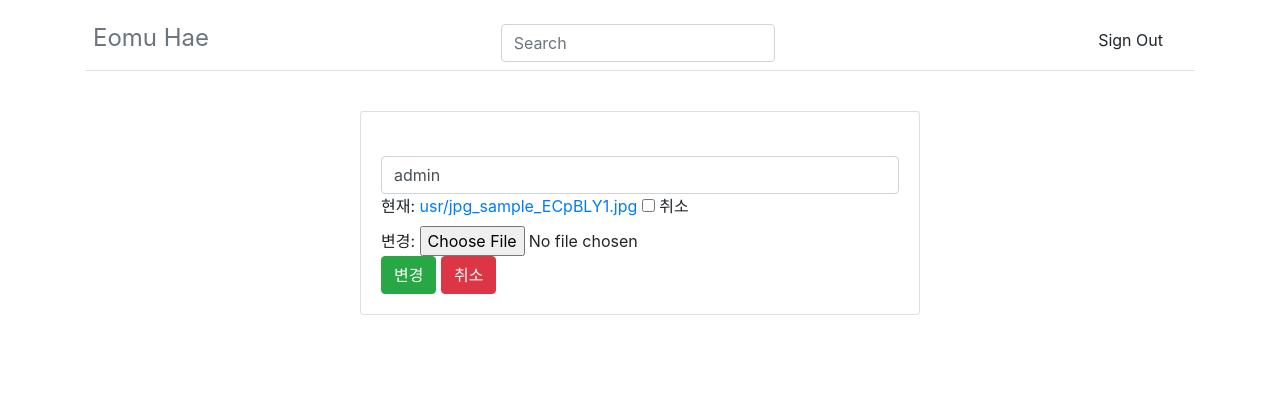
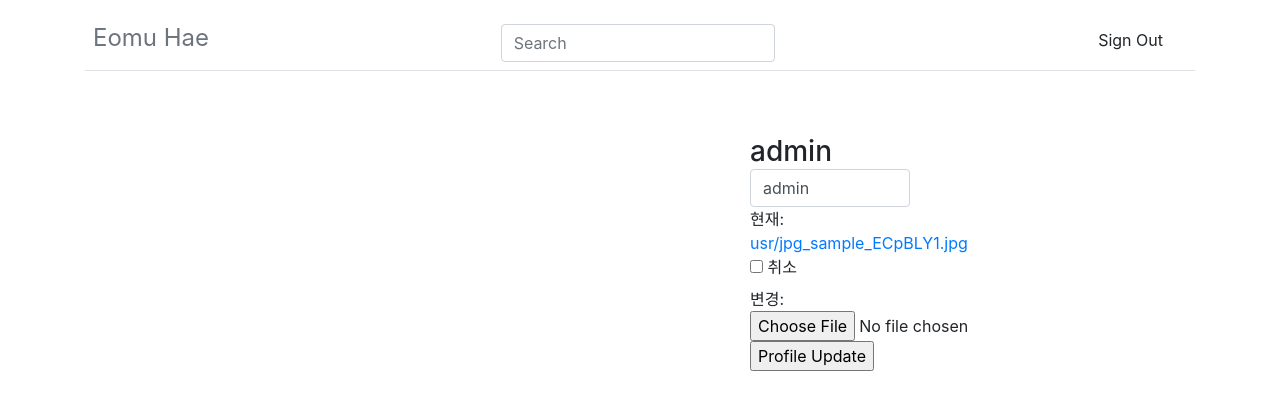
Before and after one commit to integerJI/int_test, a Django app: page /intworlduser/profile_update in a window 1280 px wide. Shown: the top 410 px of the page. Run offline with Django 3.2, Linux system fonts and the light colour scheme; a user stored in the database is signed in; data comes from the database, SQL or seed files in the repository; both versions use the stored data as it was after the commit; some libraries are stand-ins or nearby versions.

Commit message:
프로필수정 조금 다듬음

```diff
--- a/intworlduser/templates/profile_update.html
+++ b/intworlduser/templates/profile_update.html
@@ -1,6 +1,32 @@
 {% extends 'base.html' %}
 {% block content %}
-<div class="container">
+<div class="cantrion">
+  <form method="POST" enctype="multipart/form-data" action="">
+
+  <div class="row justify-content-center">
+    <div class="col-md-4 order-md-1">
+      <!-- <img class="img-fluid rounded-circle" width="250" height="250"
+        src="{% if profile_pic %} {{profile_pic}} {% else %} /static/default.jpg {% endif %}"
+        preserveAspectRatio="xMidYMid slice" focusable="false" role="img" aria-label="Placeholder: Thumbnail"> -->
+    </div>
+
+      <div class="col-md-2 order-md-2 mb-4">
+        <br>
+        <h3 class="mb-0">{{user.username}}</h3>
+        {{ profile_form.intro }}
+        {{profile_form.profile_image}}
+        <br>
+        <input type="submit" value="Profile Update">
+
+      </div>
+
+  </div>
+</form>
+
+</div>
+{% endblock %}
+
+<!-- <div class="container">
         <div class="d-flex justify-content-center">
           <div class="card" style="width: 35rem;">
             <div class="card-body">
@@ -23,5 +49,4 @@
             </div>
           </div>
         </div>
-      </div>
-{% endblock %}
+      </div> -->
```
Also changed, not shown: db.sqlite3.
